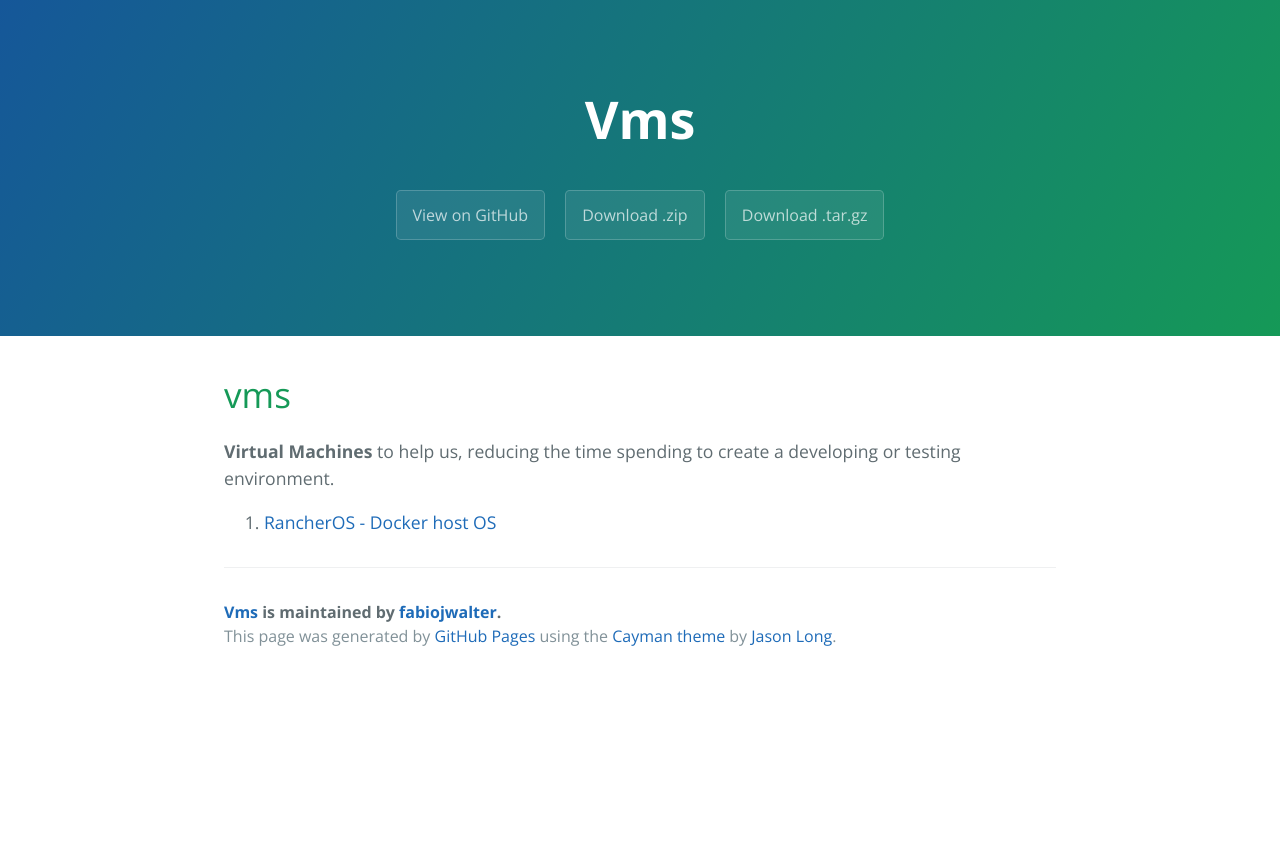
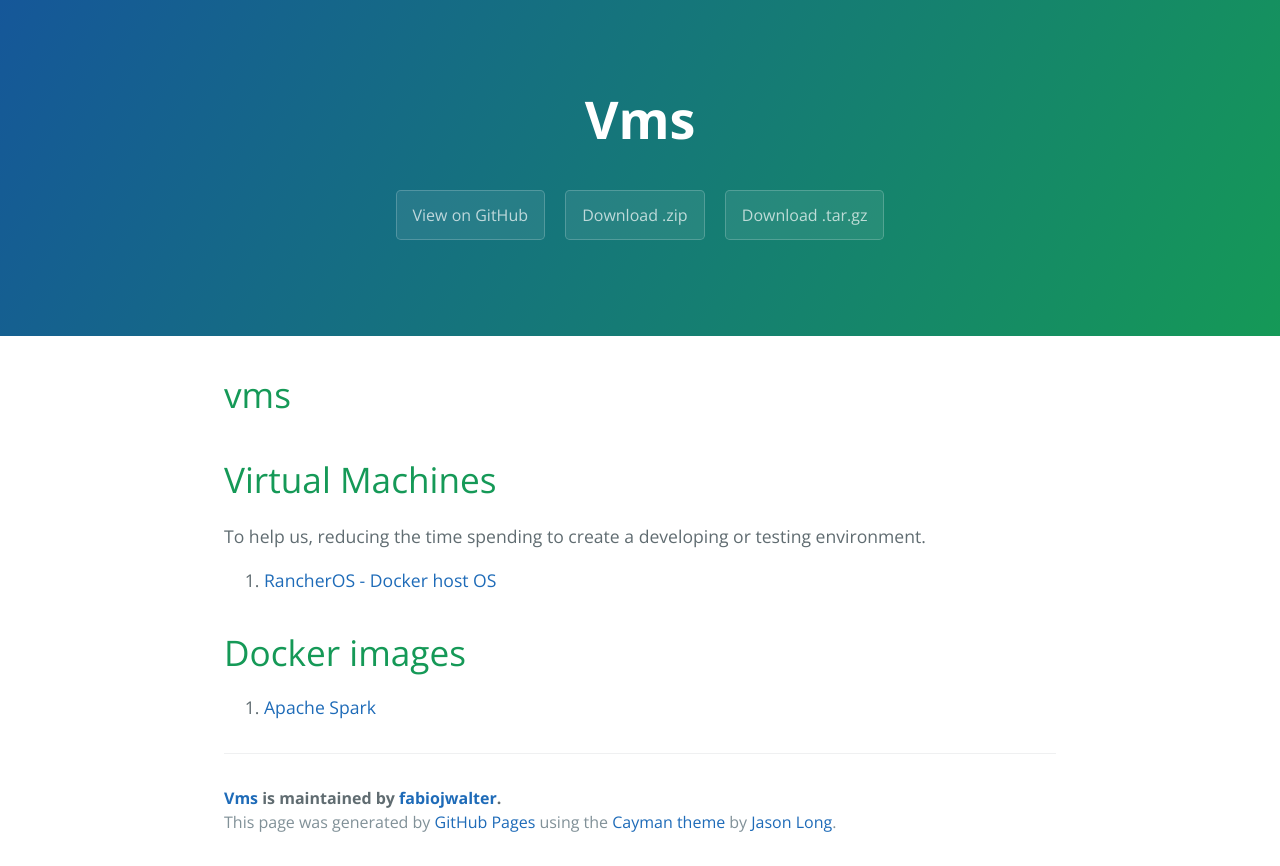
Before and after one commit to fabiojwalter/vms, a plain HTML site: page index.html in a window 1280 px wide. Before the commit the page ends 800 px from the top, so only its background shows below. Drawn offline with nearby package versions, Linux system fonts and the light colour scheme.

Commit message:
Create gh-pages branch via GitHub

```diff
--- a/index.html
+++ b/index.html
@@ -22,10 +22,20 @@
       <h1>
 <a id="vms" class="anchor" href="#vms" aria-hidden="true"><span aria-hidden="true" class="octicon octicon-link"></span></a>vms</h1>
 
-<p><strong>Virtual Machines</strong> to help us, reducing the time spending to create a developing or testing environment.</p>
+<h1>
+<a id="virtual-machines" class="anchor" href="#virtual-machines" aria-hidden="true"><span aria-hidden="true" class="octicon octicon-link"></span></a>Virtual Machines</h1>
+
+<p>To help us, reducing the time spending to create a developing or testing environment.</p>
 
 <ol>
 <li><a href="https://github.com/fabiojwalter/vms/blob/master/DeathStar.ova">RancherOS - Docker host OS</a></li>
+</ol>
+
+<h1>
+<a id="docker-images" class="anchor" href="#docker-images" aria-hidden="true"><span aria-hidden="true" class="octicon octicon-link"></span></a>Docker images</h1>
+
+<ol>
+<li><a href="https://hub.docker.com/r/fabiojwalter/spark/">Apache Spark</a></li>
 </ol>
 
       <footer class="site-footer">
--- a/params.json
+++ b/params.json
@@ -1,6 +1,6 @@
 {
   "name": "Vms",
   "tagline": "",
-  "body": "# vms\r\n\r\n**Virtual Machines** to help us, reducing the time spending to create a developing or testing environment.\r\n\r\n 1. [RancherOS - Docker host OS](https://github.com/fabiojwalter/vms/blob/master/DeathStar.ova)\r\n",
+  "body": "# vms\r\n\r\n# Virtual Machines\r\n To help us, reducing the time spending to create a developing or testing environment.\r\n\r\n  1. [RancherOS - Docker host OS](https://github.com/fabiojwalter/vms/blob/master/DeathStar.ova)\r\n\r\n# Docker images\r\n\r\n  1. [Apache Spark](https://hub.docker.com/r/fabiojwalter/spark/)\r\n\r\n",
   "note": "Don't delete this file! It's used internally to help with page regeneration."
 }
```
